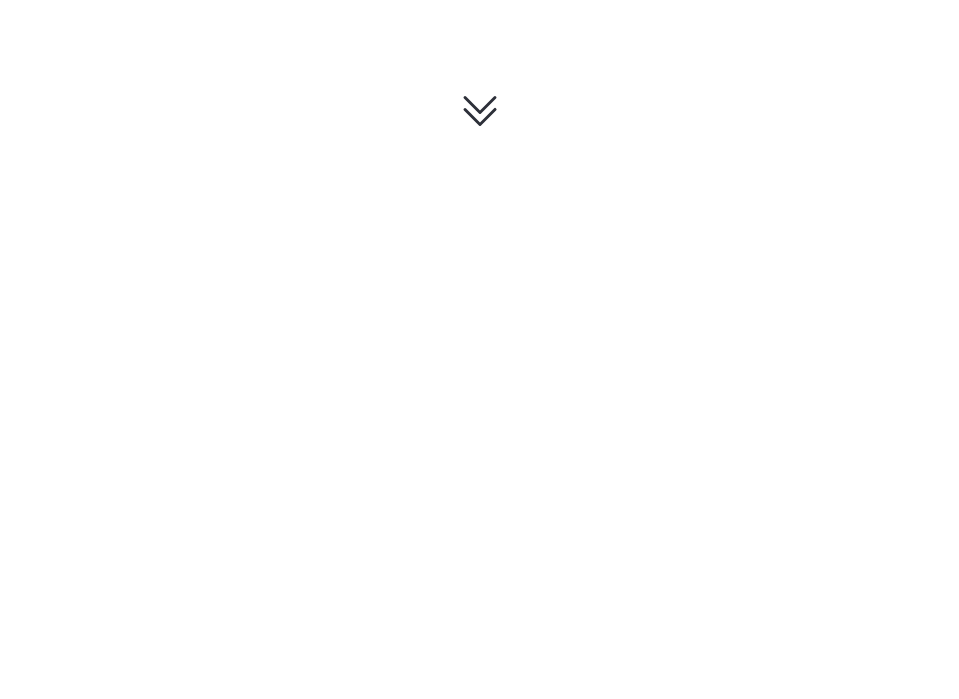
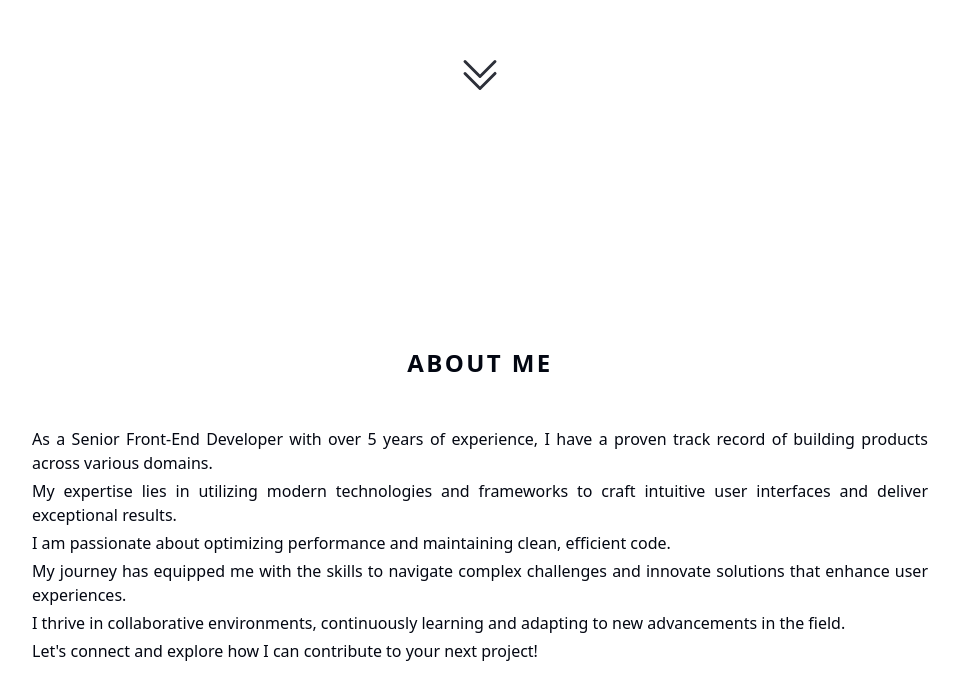
Before and after one commit to akash191095/portfolio-v2, a Next.js app: page / in a window 1280 px wide. Shown: the part 549-1248 px from the top of the page, without its empty margins (160-1119 px from the left). Before the commit the page ends 964 px from the top, so only its background shows below. Built offline with nearby package versions, Linux system fonts and the light colour scheme.

Commit message:
Add about me section

```diff
--- a/app/page.tsx
+++ b/app/page.tsx
@@ -1,6 +1,6 @@
 "use client";
 
-import { ColorModeToggle } from "@/components/ui/color-mode-toggle";
+import AboutMe from "@/containers/AboutMe";
 import Hero from "@/containers/Hero";
 import { useTheme } from "next-themes";
 import { useEffect, useState } from "react";
@@ -24,8 +24,8 @@ export default function Home() {
         resolvedTheme === "dark" ? "bg-gray-900" : "bg-white"
       }`}
     >
-      <ColorModeToggle />
       <Hero />
+      <AboutMe />
     </div>
   );
 }
--- /dev/null
+++ b/containers/AboutMe.tsx
@@ -0,0 +1,33 @@
+export default function AboutMe() {
+  return (
+    <section className="mx-auto max-w-4xl py-24 text-center">
+      <h2 className="pb-12 text-center text-2xl font-bold uppercase tracking-widest text-secondary-light dark:text-secondary-dark">
+        About Me
+      </h2>
+      <p className="mb-1 text-justify">
+        As a Senior Front-End Developer with over 5 years of experience, I have
+        a proven track record of building products across various domains.
+      </p>
+      <p className="mb-1 text-justify">
+        My expertise lies in utilizing modern technologies and frameworks to
+        craft intuitive user interfaces and deliver exceptional results.
+      </p>
+      <p className="mb-1 text-justify">
+        I am passionate about optimizing performance and maintaining clean,
+        efficient code.
+      </p>
+      <p className="mb-1 text-justify">
+        My journey has equipped me with the skills to navigate complex
+        challenges and innovate solutions that enhance user experiences.
+      </p>
+      <p className="mb-1 text-justify">
+        I thrive in collaborative environments, continuously learning and
+        adapting to new advancements in the field.
+      </p>
+      <p className="mb-1 text-justify">
+        Let&apos;s connect and explore how I can contribute to your next
+        project!
+      </p>
+    </section>
+  );
+}
```
